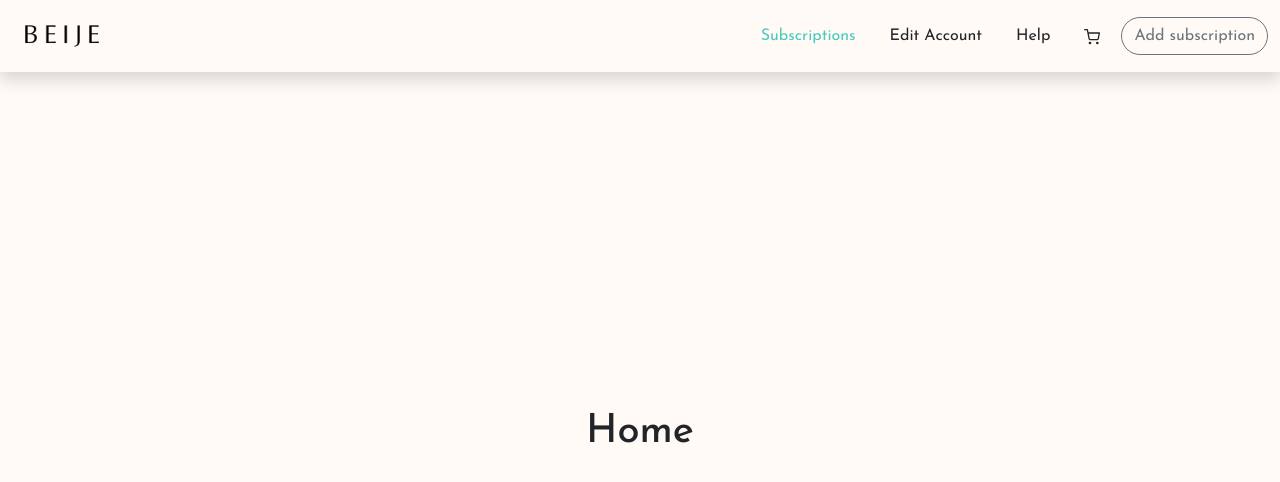
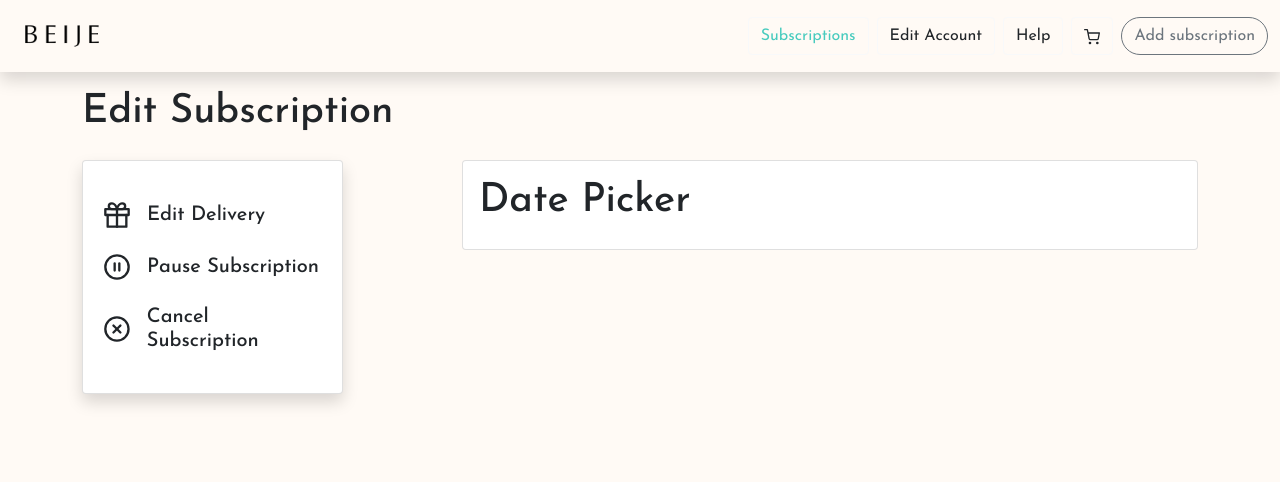
Before and after one commit to batur/subscription-module, a React (Create React App) app: page / in a window 1280 px wide. Shown: the top 482 px of the page. Built offline with nearby package versions, Linux system fonts and the light colour scheme.

Commit message:
Add Sidebar

```diff
--- a/package.json
+++ b/package.json
@@ -15,6 +15,7 @@
     "history": "5",
     "react": "^17.0.2",
     "react-bootstrap": "^2.0.2",
+    "react-day-picker": "^7.4.10",
     "react-dom": "^17.0.2",
     "react-feather": "^2.0.9",
     "react-router-dom": "6",
--- a/src/components/Layout/Header.tsx
+++ b/src/components/Layout/Header.tsx
@@ -1,5 +1,5 @@
 import { Component } from 'react';
-import { Link, NavLink, useMatch, useResolvedPath } from 'react-router-dom';
+import { Link } from 'react-router-dom';
 
 import { Container, Navbar, Offcanvas, Button } from 'react-bootstrap';
 import { ChevronLeft, Menu, ShoppingCart, X } from 'react-feather';
--- a/src/components/Layout/index.tsx
+++ b/src/components/Layout/index.tsx
@@ -9,7 +9,7 @@ export class Layout extends React.Component {
     return (
       <>
         <Header />
-        <Container fluid className="main" as="main">
+        <Container className="main mt-3" as="main">
           <Outlet />
         </Container>
       </>
--- /dev/null
+++ b/src/components/Subscription/DatePicker/index.tsx
@@ -0,0 +1,14 @@
+import React, { Component } from 'react';
+import { Card } from 'react-bootstrap';
+
+export default class DatePicker extends Component {
+  render() {
+    return (
+      <Card>
+        <Card.Body>
+          <h1>Date Picker</h1>
+        </Card.Body>
+      </Card>
+    );
+  }
+}
--- /dev/null
+++ b/src/components/Subscription/Sidebar/index.tsx
@@ -0,0 +1,33 @@
+import React, { Component } from 'react';
+import { Card, Button } from 'react-bootstrap';
+import { Gift, PauseCircle, XCircle } from 'react-feather';
+import { Link } from 'react-router-dom';
+
+export default class Sidebar extends Component {
+  render() {
+    return (
+      <Card className="shadow">
+        <Card.Body className="ms-1">
+          <Link to="#" className="text-dark text-decoration-none p-2 mb-2">
+            <div className="d-flex align-items-center">
+              <Gift size={28} />
+              <span className="mb-0 ms-3 h5">Edit Delivery</span>
+            </div>
+          </Link>
+          <Link to="#" className="text-dark text-decoration-none p-2 mb-2">
+            <div className="d-flex align-items-center">
+              <PauseCircle size={28} />
+              <span className="mb-0 ms-3 h5">Pause Subscription</span>
+            </div>
+          </Link>
+          <Link to="#" className="text-dark text-decoration-none p-2 mb-2">
+            <div className="d-flex align-items-center">
+              <XCircle size={28} />
+              <span className="mb-0 ms-3 h5">Cancel Subscription</span>
+            </div>
+          </Link>
+        </Card.Body>
+      </Card>
+    );
+  }
+}
--- /dev/null
+++ b/src/components/Subscription/index.ts
@@ -0,0 +1,4 @@
+import DatePicker from './DatePicker';
+import Sidebar from './Sidebar';
+
+export default { Sidebar, DatePicker };
--- a/src/components/index.ts
+++ b/src/components/index.ts
@@ -1,3 +1,4 @@
 import Layout from './Layout';
+import Subscription from './Subscription';
 
-export { Layout };
+export { Layout, Subscription };
--- a/src/containers/Home.tsx
+++ b/src/containers/Home.tsx
@@ -1,11 +1,21 @@
 import { Component } from 'react';
+import { Col, Row } from 'react-bootstrap';
 
+import { Subscription } from 'components';
 export class Home extends Component {
   render() {
     return (
-      <section className="h-100 d-flex justify-content-center align-items-center">
-        <h1>Home</h1>
-      </section>
+      <Row>
+        <Col lg="12" className="mb-3">
+          <h1>Edit Subscription</h1>
+        </Col>
+        <Col lg="3">
+          <Subscription.Sidebar />
+        </Col>
+        <Col lg={{ span: 8, offset: 1 }}>
+          <Subscription.DatePicker />
+        </Col>
+      </Row>
     );
   }
 }
```
Also changed, not shown: 1 other file (tests, documents, lock files or other folders).
